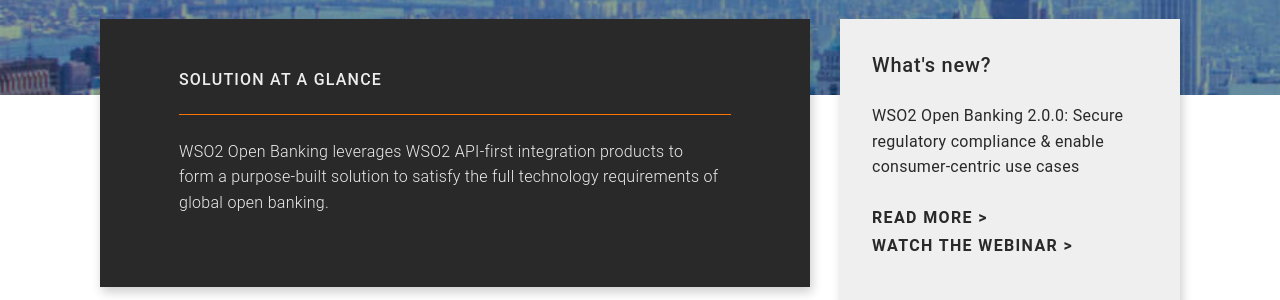
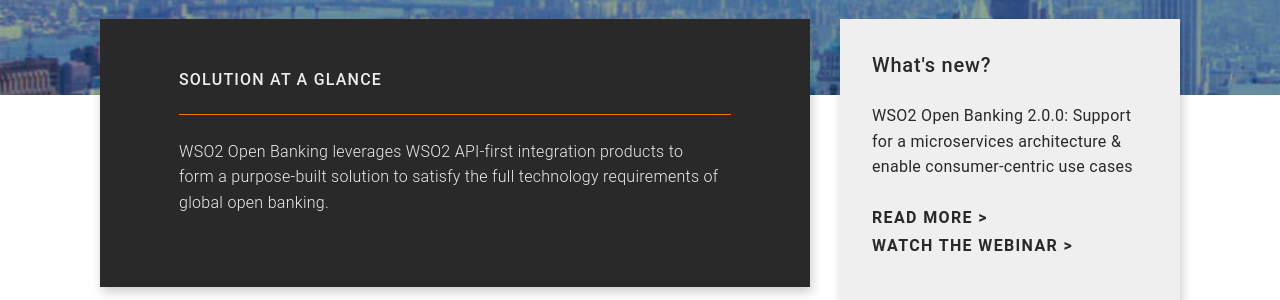
Before and after one commit to wso2/demo-open-banking.github.io, a Jekyll site: the page built from index.html, in a window 1280 px wide and 900 px high, scrolled down 318 px. Shown: the part 154-454 px from the top of the window. Built offline with Jekyll 4.4.1, drawn with Linux system fonts in a browser that asks for light colours.

Commit message:
Add support for microservices

```diff
--- a/index.html
+++ b/index.html
@@ -97,7 +97,7 @@
          <div class="col-sm-12 col-md-4 col-lg-4">
             <div class="cHighlighted cLightGreyBG cHighlightedReducePadding cFixedHeight" style="min-height: 290px;">
                <h4>What's new?</h4>
-               <p>WSO2 Open Banking 2.0.0: Secure regulatory compliance & enable consumer-centric use cases</p>
+               <p>WSO2 Open Banking 2.0.0: Support for a microservices architecture & enable consumer-centric use cases</p>
                <a href="https://wso2.com/blogs/thesource/introducing-wso2-open-banking-2.0/" target="_blank" class="cMore cUppercase cLargeText">Read More &gt;</a><br>
                <a href="https://wso2.com/library/webinars/wso2-open-banking-release-october-2020/" target="_blank" class="cMore cUppercase cLargeText">Watch the webinar &gt;</a>
                <div class="clearfix"></div>
```
